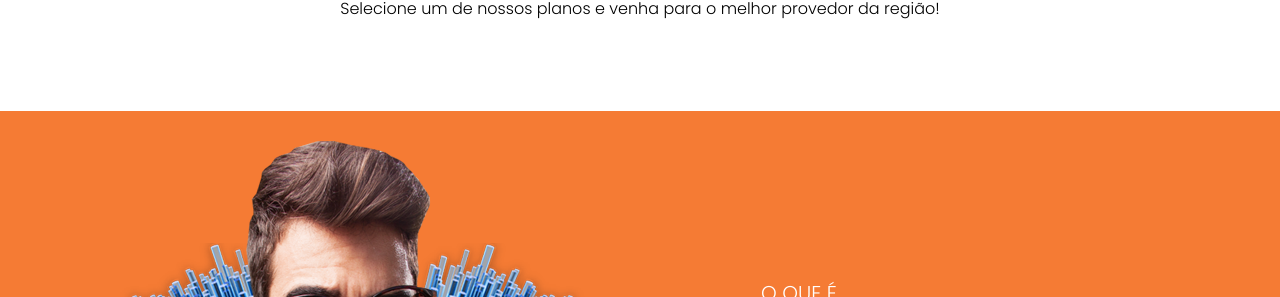
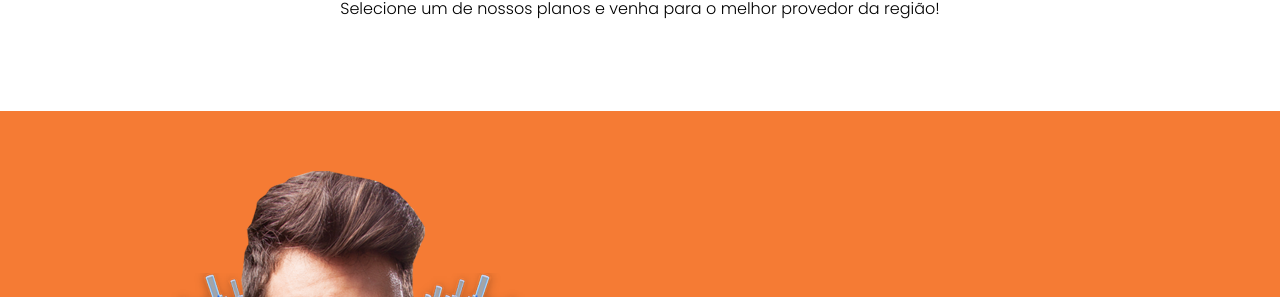
Before and after one commit to ivanizidoro/NETVIP-TELECOM, a plain HTML site: page index.html in a window 1280 px wide. Shown: the part 353-650 px from the top of the page. Drawn offline with nearby package versions, Linux system fonts and the light colour scheme.

Commit message:
modidicação css

```diff
--- a/style.css
+++ b/style.css
@@ -8,7 +8,6 @@
 body{
     background: #fffffffb;
     height: 100vh;
-    display: ;
 }
 
 /* topo area assinante*/
@@ -30,7 +29,6 @@ header div{
     background: #f57b34;
     height: 70px;
 }
-
 
 div{
     top:40px;
@@ -123,15 +121,16 @@ section.fibra{
 section.fibra .flex{
     align-items: center;
     justify-content: center;
-    gap: 90px;
+    margin-top: 30px;
     display: flex;
+    gap: 100px;
 }
 
 .fibra h1{
     color: #fff;
-    font-size: 20px;
+    font-size: 25px;
     line-height: 40px;
-    font-weight: 300;
+    font-weight: 200;
 }
 
 .fibra h2{
```
